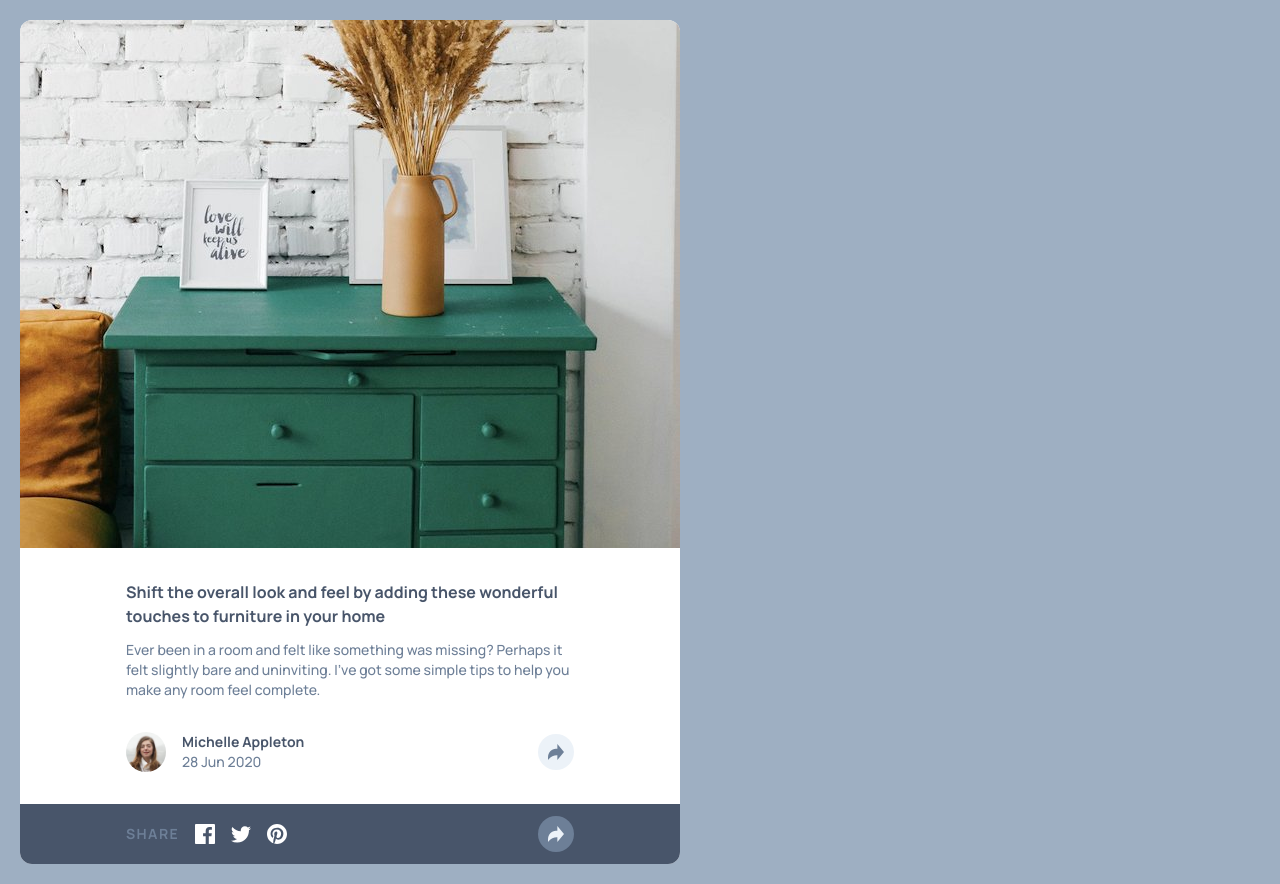
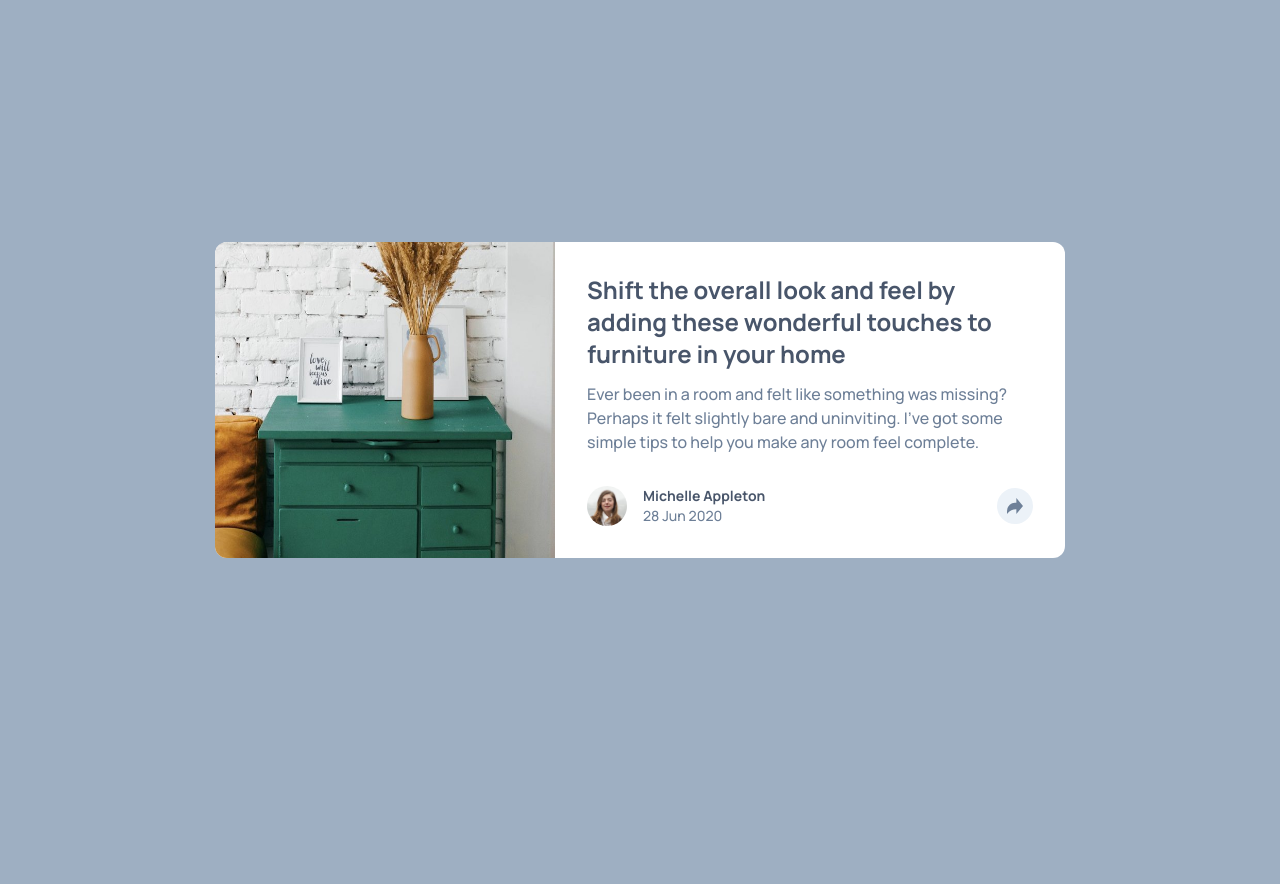
Before and after one commit to Luca-Sousa/Project-Article-Preview-Component-Master, a website: page index.html in a window 1280 px wide. After the commit the page ends 800 px from the top, so only its background shows below. Drawn offline with Linux system fonts and the light colour scheme.

Commit message:
Update Responsive

```diff
--- a/index.html
+++ b/index.html
@@ -10,22 +10,21 @@
 
   <link rel="stylesheet" href="src/output.css">
 </head>
-<body class="min-h-screen font-Manrope flex items-center justify-between bg-col-GB p-5">
+<body class="min-h-screen font-Manrope flex items-center bg-col-GB p-5">
 
-  <main class="bg-white rounded-xl">
+  <main class="flex flex-col bg-white rounded-xl mx-auto md:max-w-[850px] md:flex-row">
 
-    <div>
-      <img class="rounded-ss-xl rounded-se-xl" src="images/drawers.jpg" alt="logo drawers">
+    <div class="md:basis-2/5">
+      <img class="md:h-full rounded-ss-xl rounded-se-xl md:rounded-se-none md:rounded-bl-xl" src="images/drawers.jpg" alt="logo drawers">
     </div>
 
-    <div class="p-8 flex flex-col gap-5 xs:gap-8">
-      <div class="flex flex-col xs:max-w-md xs:mx-auto gap-3">
-        <h2 class="font-bold text-col-VDGB">Shift the overall look and feel by adding these wonderful touches to furniture in your home</h2>
-        <p class="font-medium text-sm text-col-DDB">Ever been in a room and felt like something was missing? Perhaps it felt slightly bare and uninviting. I’ve got some simple tips to help you make any room feel complete.</p>
+    <div class="p-8 flex flex-col gap-5 xs:gap-8 xs:max-w-lg xs:mx-auto md:basis-3/5">
+      <div class="flex flex-col gap-3">
+        <h2 class="font-bold text-col-VDGB md:text-xl lg:text-2xl">Shift the overall look and feel by adding these wonderful touches to furniture in your home</h2>
+        <p class="font-medium text-sm text-col-DDB md:text-base">Ever been in a room and felt like something was missing? Perhaps it felt slightly bare and uninviting. I’ve got some simple tips to help you make any room feel complete.</p>
       </div>
 
-      <div>
-        <div class="flex items-center justify-between xs:max-w-md xs:mx-auto">
+      <div class="flex items-center justify-between">
         <div class="flex items-center gap-4">
           <img class="w-10 h-10 rounded-full" src="images/avatar-michelle.jpg" alt="Avatar Michelle">
           <div>
@@ -33,14 +32,14 @@
             <p class="font-medium text-sm text-col-DDB">28 Jun 2020</p>
           </div>
         </div>
+
         <div class="w-9 h-9 rounded-full bg-col-LGB flex justify-center items-center cursor-pointer" id="share">
           <img class="w-4 h-4" src="images/icon-share.svg" alt="Icon Share">
         </div>
       </div>
     </div>
-    </div>
 
-    <div class="block py-3 px-8 bg-col-VDGB rounded-bl-xl rounded-br-xl" id="msg-mobile">
+    <div class="hidden py-3 px-8 bg-col-VDGB rounded-bl-xl rounded-br-xl" id="msg-mobile">
       <div class="flex items-center justify-between xs:max-w-md xs:mx-auto">
         <div class="flex items-center gap-4">
           <h2 class="uppercase tracking-widest text-sm text-col-DDB font-bold">Share</h2>
--- a/tailwind.config.js
+++ b/tailwind.config.js
@@ -7,14 +7,17 @@ module.exports = {
         'col-VDGB': 'hsl(217, 19%, 35%)',
         'col-DDB': 'hsl(214, 17%, 51%)',
         'col-GB': 'hsl(212, 23%, 69%)',
-        'col-LGB': 'hsl(210, 46%, 95%)'
+        'col-LGB': 'hsl(210, 46%, 95%)',
       },
       fontFamily: {
-        Manrope: 'Manrope'
+        Manrope: 'Manrope',
       },
       screens: {
-        xs: '28.125rem'
-      }
+        xs: '28.125rem',
+      },
+      backgroundImage: {
+        'img': "url('./images/drawers.jpg')",
+      },
     },
   },
   plugins: [],
```
Also changed, not shown: src/output.css. Lines whose indentation alone changed are shown as unchanged.
